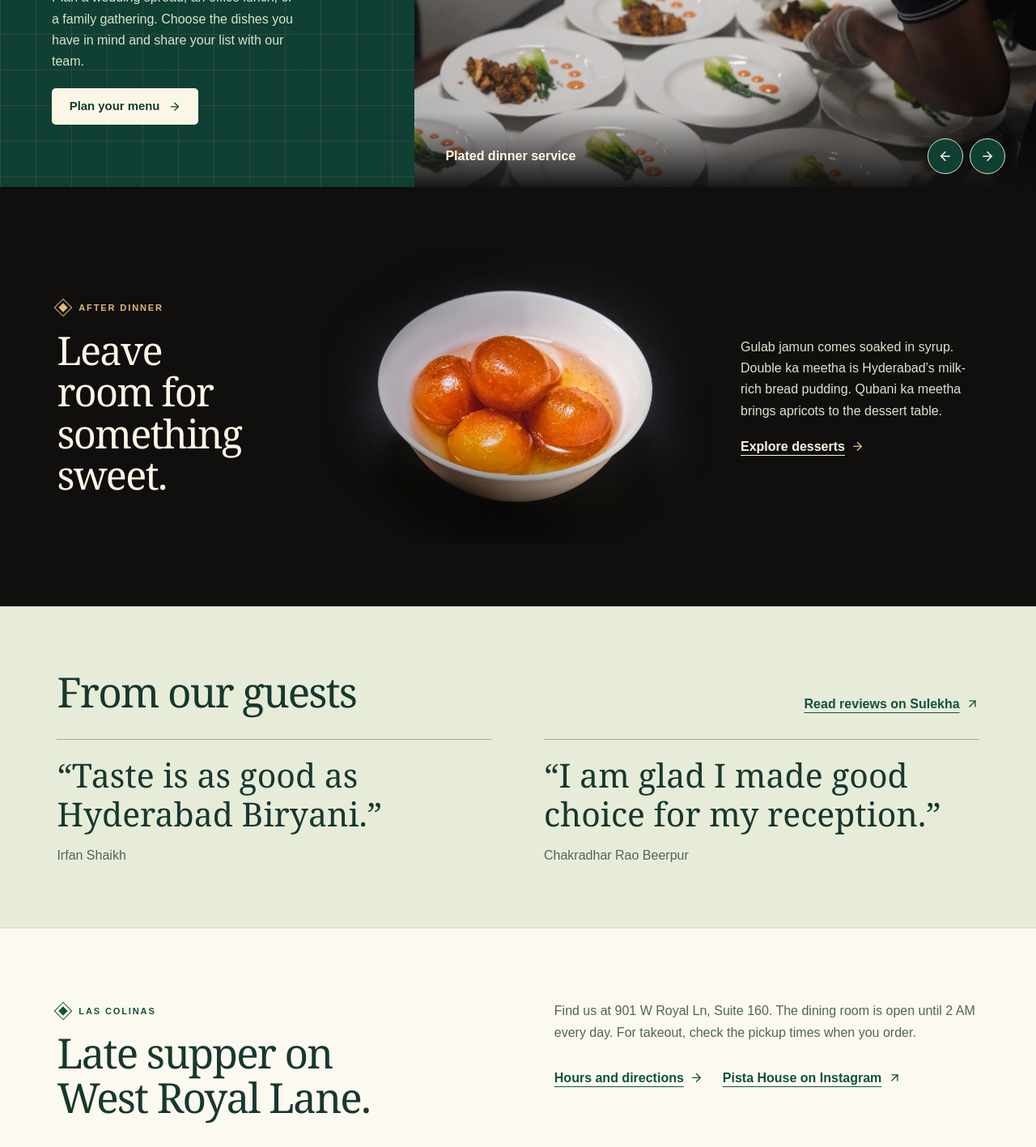
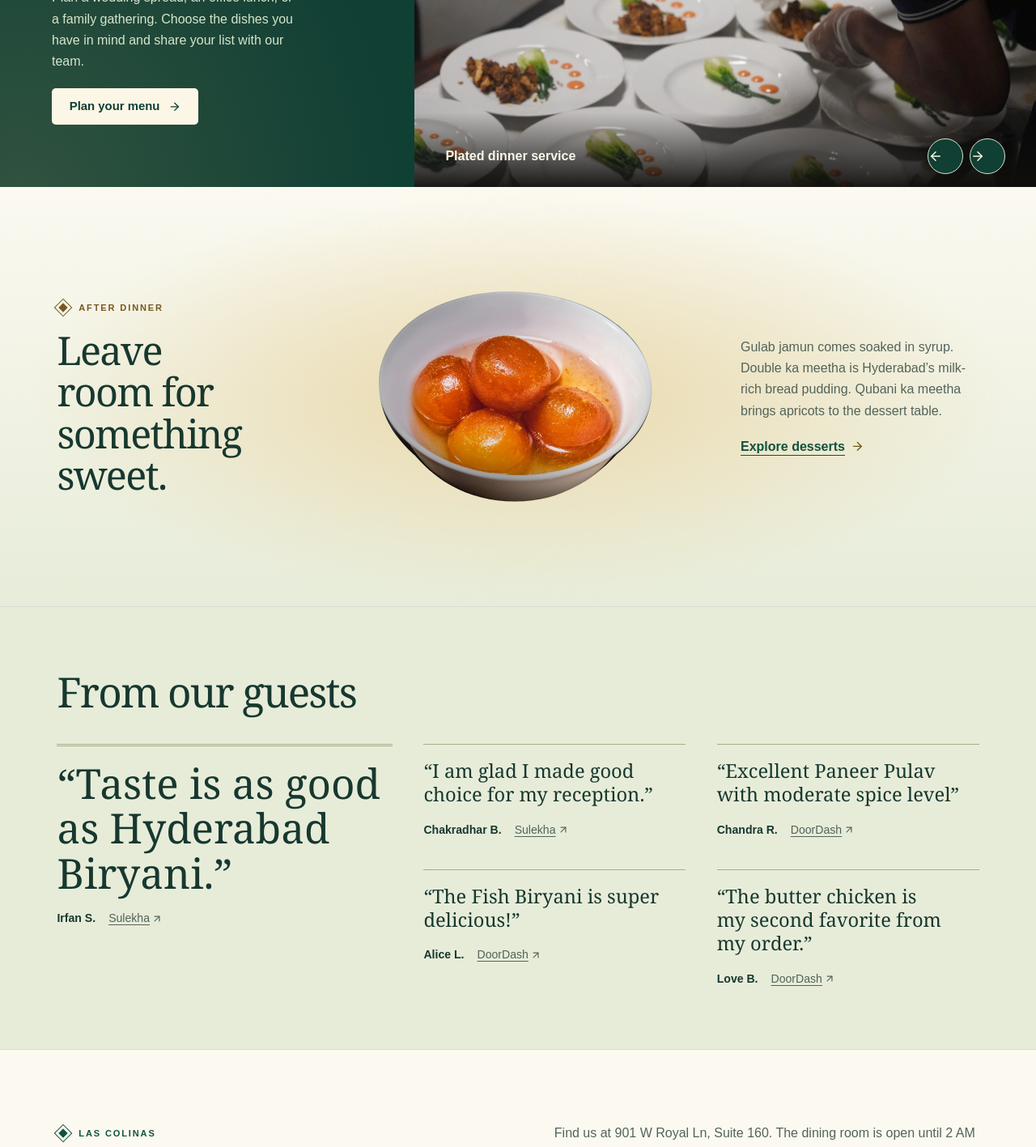
Before and after one commit to geeth24/pistahouseirving, a Next.js app: page / in a window 1280 px wide. Shown: the part 1940-3357 px from the top of the page at 81% size. Built offline with nearby package versions, Linux system fonts and the light colour scheme; a web font is replaced by a local one.

Commit message:
Soften homepage themes and feature more guest reviews

```diff
--- a/app/page.tsx
+++ b/app/page.tsx
@@ -1,3 +1,5 @@
+import { SectionReveal } from "@/components/section-reveal"
+import { GuestNotes } from "@/components/guest-notes"
 import { CateringCarousel } from "@/components/catering-carousel"
 import { StructuredData } from "@/components/structured-data"
 import Image from "next/image"
@@ -179,7 +181,7 @@ export default function Home() {
             </span>
             <h2>Leave room for something sweet.</h2>
           </div>
-          <div className="dessert-center">
+          <SectionReveal className="dessert-center">
             <Image
               src="/images/gulab-jamun.webp"
               alt="A white bowl of gulab jamun in syrup"
@@ -188,7 +190,7 @@ export default function Home() {
               sizes="(max-width: 760px) 88vw, 39vw"
               quality={90}
             />
-          </div>
+          </SectionReveal>
           <div className="dessert-notes">
             <p>
               Gulab jamun comes soaked in syrup. Double ka meetha is Hyderabad’s
@@ -201,31 +203,7 @@ export default function Home() {
           </div>
         </div>
       </section>
-      <section className="guest-notes">
-        <div className="wrap">
-          <div className="album-intro">
-            <h2>From our guests</h2>
-            <a
-              className="text-link"
-              href="https://us.sulekha.com/irving-tx/restaurants/pista-house-847210"
-            >
-              Read reviews on Sulekha <ArrowUpRight />
-            </a>
-          </div>
-          <div className="guest-quotes">
-            <figure>
-              <blockquote>“Taste is as good as Hyderabad Biryani.”</blockquote>
-              <figcaption>Irfan Shaikh</figcaption>
-            </figure>
-            <figure>
-              <blockquote>
-                “I am glad I made good choice for my reception.”
-              </blockquote>
-              <figcaption>Chakradhar Rao Beerpur</figcaption>
-            </figure>
-          </div>
-        </div>
-      </section>
+      <GuestNotes />
       <section className="wrap story-body home-visit">
         <div>
           <span className="kicker">
--- a/components/catering-carousel.tsx
+++ b/components/catering-carousel.tsx
@@ -2,6 +2,7 @@
 
 import Image from "next/image"
 import { useRef, useState } from "react"
+import { motion, useReducedMotion } from "motion/react"
 import { ArrowLeft, ArrowRight } from "lucide-react"
 
 const slides = [
@@ -23,6 +24,7 @@ const slides = [
 ]
 
 export function CateringCarousel() {
+  const reduce = useReducedMotion()
   const track = useRef<HTMLDivElement>(null)
   const [active, setActive] = useState(0)
 
@@ -76,20 +78,26 @@ export function CateringCarousel() {
       </div>
       <div className="reel-controls">
         <span aria-live="polite">{slides[active].title}</span>
-        <button
-          type="button"
-          aria-label="Previous catering photo"
-          onClick={() => advance(-1)}
-        >
-          <ArrowLeft />
-        </button>
-        <button
-          type="button"
-          aria-label="Next catering photo"
-          onClick={() => advance(1)}
-        >
-          <ArrowRight />
-        </button>
+        {([-1, 1] as const).map((direction) => (
+          <motion.button
+            key={direction}
+            type="button"
+            aria-label={
+              direction < 0 ? "Previous catering photo" : "Next catering photo"
+            }
+            onClick={() => advance(direction)}
+            whileHover={reduce ? undefined : "hover"}
+            whileFocus={reduce ? undefined : "hover"}
+            whileTap={reduce ? undefined : "press"}
+          >
+            <motion.span
+              variants={{ hover: { x: direction * 3 }, press: { scale: 0.86 } }}
+              transition={{ duration: 0.15 }}
+            >
+              {direction < 0 ? <ArrowLeft /> : <ArrowRight />}
+            </motion.span>
+          </motion.button>
+        ))}
       </div>
     </div>
   )
--- /dev/null
+++ b/components/guest-notes.tsx
@@ -0,0 +1,68 @@
+import { ArrowUpRight } from "lucide-react"
+import { SectionReveal } from "./section-reveal"
+
+const sources = {
+  Sulekha: "https://us.sulekha.com/irving-tx/restaurants/pista-house-847210",
+  DoorDash:
+    "https://www.doordash.com/store/pista-house-irving-212227/16929014/",
+}
+
+const notes = [
+  {
+    name: "Irfan S.",
+    source: "Sulekha",
+    quote: "Taste is as good as Hyderabad Biryani.",
+  },
+  {
+    name: "Chakradhar B.",
+    source: "Sulekha",
+    quote: "I am glad I made good choice for my reception.",
+  },
+  {
+    name: "Chandra R.",
+    source: "DoorDash",
+    quote: "Excellent Paneer Pulav with moderate spice level",
+  },
+  {
+    name: "Alice L.",
+    source: "DoorDash",
+    quote: "The Fish Biryani is super delicious!",
+  },
+  {
+    name: "Love B.",
+    source: "DoorDash",
+    quote: "The butter chicken is my second favorite from my order.",
+  },
+] as const
+
+export function GuestNotes() {
+  return (
+    <section
+      className="guest-notes"
+      id="guest-notes"
+      aria-labelledby="guest-notes-title"
+    >
+      <div className="wrap">
+        <h2 id="guest-notes-title">From our guests</h2>
+        <div className="guest-quotes">
+          {notes.map(({ name, source, quote }) => (
+            <SectionReveal className="guest-note" key={name}>
+              <figure>
+                <blockquote cite={sources[source]}>“{quote}”</blockquote>
+                <figcaption>
+                  <span>{name}</span>
+                  <a
+                    href={sources[source]}
+                    aria-label={`Read ${name}’s review on ${source}`}
+                  >
+                    {source} <ArrowUpRight size={14} aria-hidden="true" />
+                  </a>
+                </figcaption>
+              </figure>
+            </SectionReveal>
+          ))}
+        </div>
+      </div>
+    </section>
+  )
+}
--- /dev/null
+++ b/components/section-reveal.tsx
@@ -0,0 +1,27 @@
+"use client"
+
+import { motion, useReducedMotion } from "motion/react"
+import type { ReactNode } from "react"
+
+export function SectionReveal({
+  children,
+  className,
+}: {
+  children: ReactNode
+  className: string
+}) {
+  const reduce = useReducedMotion()
+  return (
+    <motion.div
+      className={className}
+      initial={false}
+      whileInView={
+        reduce ? undefined : { y: [6, 0], filter: ["blur(2px)", "blur(0px)"] }
+      }
+      viewport={{ once: true, amount: 0.2 }}
+      transition={{ duration: 0.42, ease: "easeOut" }}
+    >
+      {children}
+    </motion.div>
+  )
+}
--- a/styles/globals.css
+++ b/styles/globals.css
@@ -1925,20 +1925,23 @@ address {
   background: var(--secondary);
   border-block: 1px solid var(--section-edge);
 }
+#guest-notes { scroll-margin-top: 82px; }
+.guest-notes h2 { margin-bottom: clamp(1.6rem, 3vw, 3rem); }
 .guest-quotes {
   display: grid;
-  grid-template-columns: repeat(2, 1fr);
-  gap: clamp(1.5rem, 5vw, 5rem);
-}
-.guest-quotes figure {
-  border-top: 1px solid var(--hairline);
-  padding-top: 1.25rem;
-}
-.guest-quotes blockquote {
-  font: 400 clamp(1.6rem, 3.2vw, 3.2rem)/1.16 var(--display);
-  text-wrap: balance;
-}
-.guest-quotes figcaption { margin-top: 1rem; color: var(--muted-foreground); }
+  grid-template-columns: 1.28fr 1fr 1fr;
+  gap: clamp(1.3rem, 3vw, 3.5rem);
+}
+.guest-note { min-width: 0; border-top: 1px solid var(--hairline); padding-top: 1.1rem; }
+.guest-note:first-child {
+  grid-row: span 2;
+  border-top: 3px double var(--hairline);
+}
+.guest-note blockquote { font: 400 clamp(1.25rem, 1.85vw, 1.85rem)/1.23 var(--display); text-wrap: pretty; }
+.guest-note:first-child blockquote { font-size: clamp(2.3rem, 4vw, 4.2rem); line-height: 1.08; }
+.guest-note figcaption { margin-top: 1.15rem; display: flex; gap: 1rem; flex-wrap: wrap; align-items: baseline; font-size: 0.88rem; }
+.guest-note figcaption > span { font-weight: 700; }
+.guest-note figcaption a { display: inline-flex; align-items: center; gap: 2px; color: var(--muted-foreground); text-decoration: underline; text-underline-offset: 3px; }
 .builder-credit {
   color: var(--footer-ink);
   font-weight: 750;
@@ -1961,6 +1964,7 @@ address {
 }
 @media (max-width: 640px) {
   .guest-quotes { grid-template-columns: 1fr; }
+  .guest-note:first-child { grid-row: auto; }
 }
 @media (max-height: 460px) {
   .menu-postcard { display: none; }
@@ -1968,7 +1972,12 @@ address {
 
 :root {
   --dessert-ground: #100f0e;
-  --party-line: color-mix(in srgb, var(--brass) 12%, transparent);
+  --dessert-halo: #ead8aa;
+  --dessert-accent: #78581e;
+}
+.dark {
+  --dessert-halo: #354938;
+  --dessert-accent: var(--brass);
 }
 .party-feature {
   display: grid;
@@ -1982,13 +1991,12 @@ address {
   justify-items: start;
   gap: 1.2rem;
   padding: clamp(2rem, 6vw, 7rem) clamp(1.5rem, 5vw, 6rem);
-  background-image: linear-gradient(90deg, var(--party-line) 1px, transparent 1px), linear-gradient(var(--party-line) 1px, transparent 1px);
-  background-size: 44px 44px;
+  background: radial-gradient(ellipse at 5% 105%, color-mix(in srgb, var(--brass) 16%, transparent), transparent 68%), var(--hero);
 }
 .party-copy h2 { max-width: 9ch; }
 .party-copy p { max-width: 34ch; color: var(--hero-soft); }
-.party-copy .kicker, .dessert-story .kicker { color: var(--brass); }
-.party-copy .kicker i, .dessert-story .kicker i { background: var(--brass); }
+.party-copy .kicker { color: var(--brass); }
+.party-copy .kicker i { background: var(--brass); }
 .event-reel { position: relative; min-width: 0; }
 .event-track {
   display: flex;
@@ -2027,7 +2035,12 @@ address {
 }
 .reel-controls button:hover { background: var(--footer-green); }
 .reel-controls svg { width: 18px; }
-.dessert-story { background: var(--dessert-ground); color: var(--hero-ink); }
+.dessert-story {
+  background: radial-gradient(ellipse at center, var(--dessert-halo), transparent 67%), linear-gradient(var(--background), var(--secondary));
+  color: var(--foreground);
+}
+.dessert-story .kicker { color: var(--dessert-accent); }
+.dessert-story .kicker i { background: var(--dessert-accent); }
 .dessert-layout {
   display: grid;
   grid-template-columns: minmax(0, 1fr) minmax(0, 1.65fr) minmax(0, 1fr);
@@ -2040,11 +2053,11 @@ address {
   display: block;
   width: 100%;
   height: auto;
-  mask-image: radial-gradient(ellipse 67% 69% at center, black 52%, transparent 81%);
-}
-.dessert-notes p { color: var(--hero-soft); }
-.dessert-notes .text-link { margin-top: 1.2rem; color: var(--hero-ink); }
-.dessert-notes .text-link svg { color: var(--brass); }
+  mask: url("/images/gulab-jamun-mask.svg") center / 100% 100% no-repeat;
+}
+.dessert-notes p { color: var(--muted-foreground); }
+.dessert-notes .text-link { margin-top: 1.2rem; color: var(--primary); }
+.dessert-notes .text-link svg { color: var(--dessert-accent); }
 @media (max-width: 760px) {
   .party-feature { grid-template-columns: 1fr; }
   .party-copy { padding: 2.4rem max(5.5vw, 18px); }
@@ -2059,3 +2072,10 @@ address {
 #event-service {
   scroll-margin-top: 82px;
 }
+
+@media (prefers-reduced-motion: no-preference) {
+  :is(.button, .text-link, .guest-note a, .mobile-panel nav a) svg { transition: transform 160ms ease-out; }
+  :is(.button, .text-link, .guest-note a, .mobile-panel nav a):is(:hover, :focus-visible) .lucide-arrow-up-right { transform: translate(2px, -2px); }
+  :is(.button, .text-link):is(:hover, :focus-visible) .lucide-arrow-right { transform: translateX(3px); }
+  :is(.button, .text-link, .guest-note a):active svg { transform: scale(0.9); }
+}
```
Also changed, not shown: public/images/gulab-jamun-mask.svg (added).
